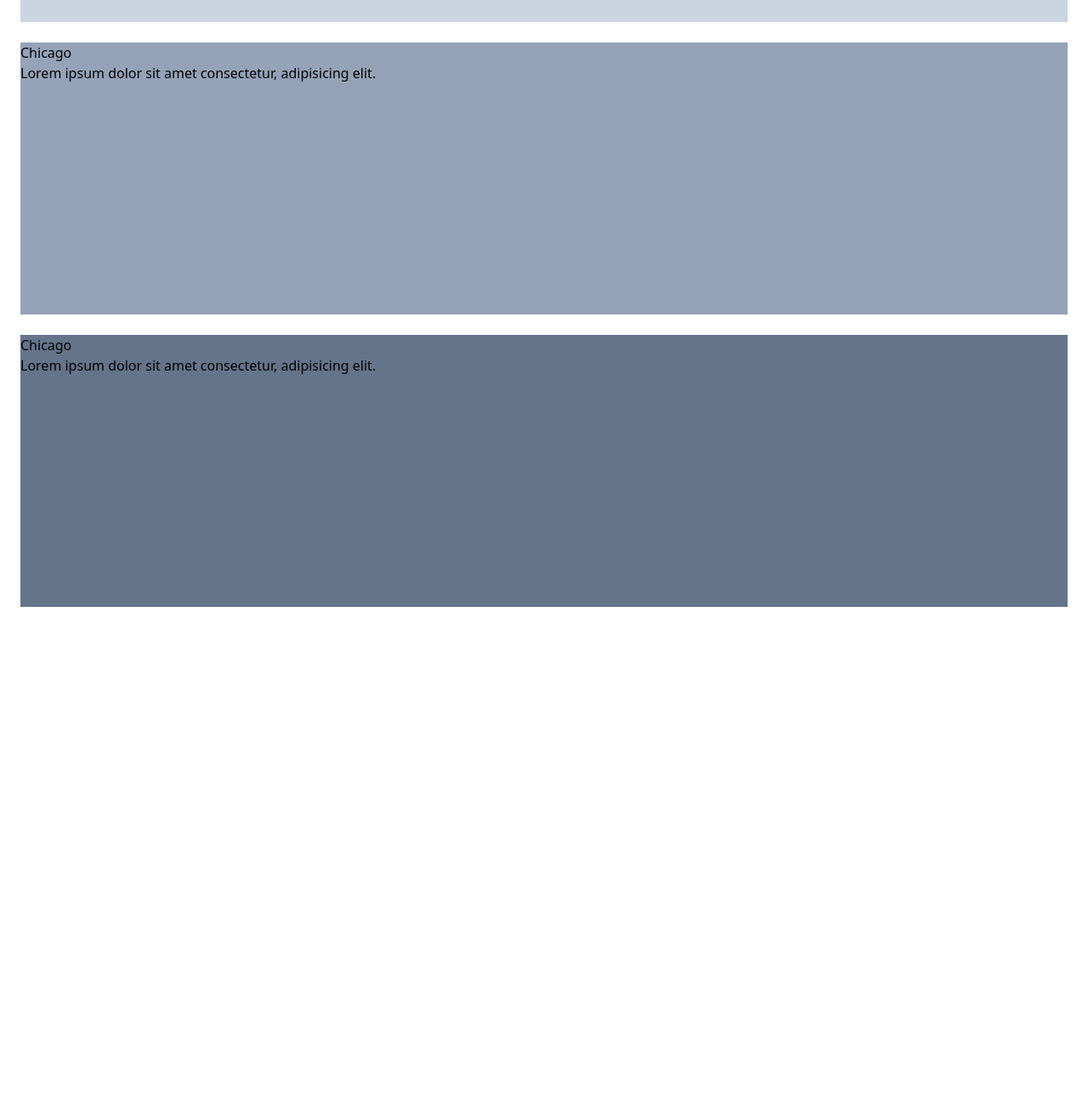
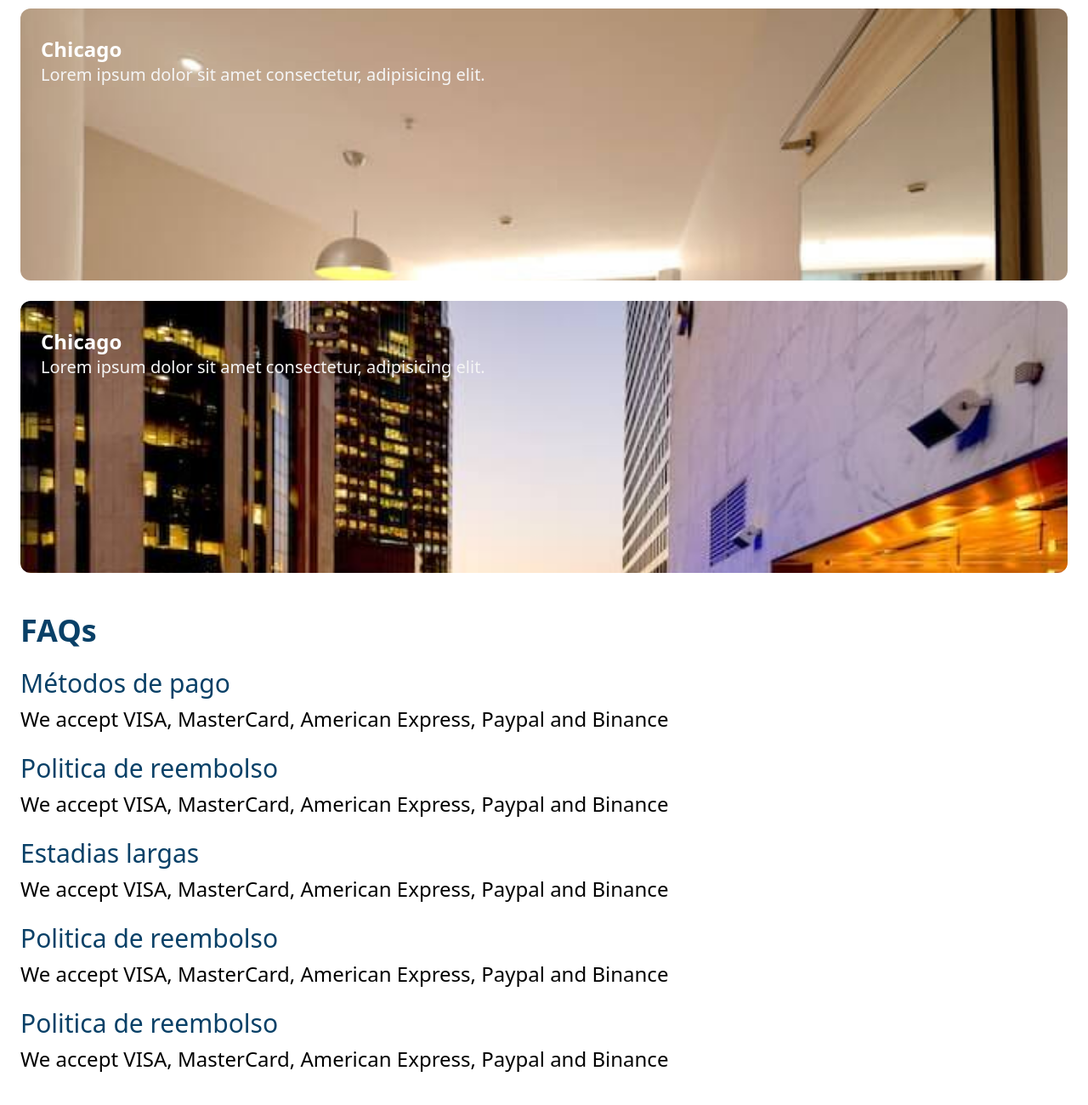
Before and after one commit to JhonEduard26/platzi-travel, a website: page src/index.html in a window 1280 px wide. Shown: the part 2074-3374 px from the top of the page at 85% size. Before the commit the page ends 2788 px from the top, so only its background shows below. Drawn offline with nearby package versions, Linux system fonts and the light colour scheme; files that its build step writes are made by us from their sources.

Commit message:
agregada seccion de FAQs

```diff
--- a/src/index.html
+++ b/src/index.html
@@ -41,7 +41,7 @@
           more</button>
       </div>
     </section>
-    <section id="recommended" class="py-12">
+    <section id="recommended" class="mb-12">
       <h2 class="Subtitle">Ciudades recomendadas</h2>
       <div class="flex gap-x-6 pl-6 overflow-x-scroll snap-x">
 
@@ -95,27 +95,60 @@
 
       </div>
     </section>
-    <section id="trending">
+    <section id="trending" class="mb-12">
       <h2 class="Subtitle">Estadias en tendencia</h2>
       <div class="flex flex-col gap-y-6 px-6">
-        <div class="bg-slate-900 w-full h-80 rounded-xl pt-8 pl-6">
-          <p class="text-2xl text-white">Chicago</p>
-          <p class="text-neutral-100">Lorem ipsum dolor sit amet consectetur, adipisicing elit.</p>
+
+        <div class="CardTrending bg-hotel1">
+          <p class="text-2xl font-semibold text-white">Chicago</p>
+          <p class="text-xl text-neutral-100">Lorem ipsum dolor sit amet consectetur, adipisicing elit.</p>
         </div>
 
-        <div class="bg-slate-300 w-full h-80">
-          <p>Chicago</p>
-          <p>Lorem ipsum dolor sit amet consectetur, adipisicing elit.</p>
+        <div class="CardTrending bg-hotel2">
+          <p class="text-2xl font-semibold text-white">Chicago</p>
+          <p class="text-xl text-neutral-100">Lorem ipsum dolor sit amet consectetur, adipisicing elit.</p>
         </div>
 
-        <div class="bg-slate-400 w-full h-80">
-          <p>Chicago</p>
-          <p>Lorem ipsum dolor sit amet consectetur, adipisicing elit.</p>
+
+        <div class="CardTrending bg-hotel3">
+          <p class="text-2xl font-semibold text-white">Chicago</p>
+          <p class="text-xl text-neutral-100">Lorem ipsum dolor sit amet consectetur, adipisicing elit.</p>
         </div>
 
-        <div class="bg-slate-500 w-full h-80">
-          <p>Chicago</p>
-          <p>Lorem ipsum dolor sit amet consectetur, adipisicing elit.</p>
+        <div class="CardTrending bg-hotel4">
+          <p class="text-2xl font-semibold text-white">Chicago</p>
+          <p class="text-xl text-neutral-100">Lorem ipsum dolor sit amet consectetur, adipisicing elit.</p>
+        </div>
+      </div>
+
+      </div>
+    </section>
+    <section id="faqs" class="mb-12">
+      <h2 class="Subtitle">FAQs</h2>
+      <div class="flex flex-col gap-y-6 px-6">
+        <div>
+          <p class="mb-2 text-headLine font-medium text-xl lg:text-3xl">Métodos de pago</p>
+          <p class="lg:text-2xl">We accept VISA, MasterCard, American Express, Paypal and Binance</p>
+        </div>
+
+        <div>
+          <p class="mb-2 text-headLine font-medium text-xl lg:text-3xl">Politica de reembolso</p>
+          <p class="lg:text-2xl">We accept VISA, MasterCard, American Express, Paypal and Binance</p>
+        </div>
+
+        <div>
+          <p class="mb-2 text-headLine font-medium text-xl lg:text-3xl">Estadias largas</p>
+          <p class="lg:text-2xl">We accept VISA, MasterCard, American Express, Paypal and Binance</p>
+        </div>
+
+        <div>
+          <p class="mb-2 text-headLine font-medium text-xl lg:text-3xl">Politica de reembolso</p>
+          <p class="lg:text-2xl">We accept VISA, MasterCard, American Express, Paypal and Binance</p>
+        </div>
+
+        <div>
+          <p class="mb-2 text-headLine font-medium text-xl lg:text-3xl">Politica de reembolso</p>
+          <p class="lg:text-2xl">We accept VISA, MasterCard, American Express, Paypal and Binance</p>
         </div>
       </div>
     </section>
--- a/src/input.css
+++ b/src/input.css
@@ -7,6 +7,9 @@
     @apply flex-none w-60 lg:w-80 h-auto mb-6 cursor-pointer snap-center bg-slate-100 rounded-lg shadow-md even:bg-sky-200 transition duration-150 hover:scale-110
   }
   .Subtitle {
-    @apply text-3xl font-semibold pl-6 mb-6 text-headLine
+    @apply text-3xl font-semibold pl-6 mb-6 text-headLine lg:text-4xl
+  }
+  .CardTrending {
+    @apply pt-8 pl-6 bg-cover bg-no-repeat h-80 rounded-xl cursor-pointer w-full
   }
 }
```
